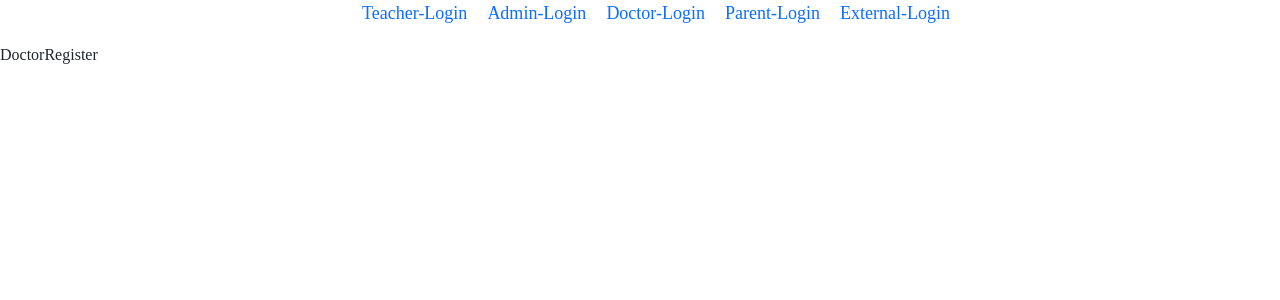
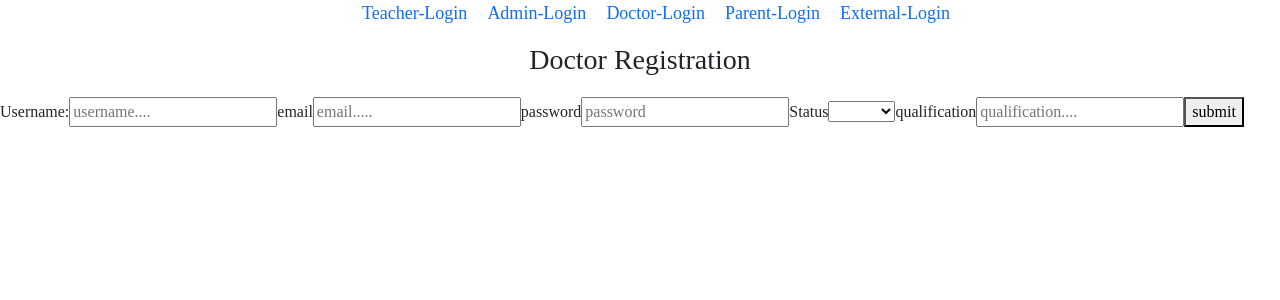
Before and after one commit to ArJuN-888/school-management, a React (Vite) app in the folder Client/: page /Dregister in a window 1280 px wide. Shown: the top 300 px of the page. Built offline with nearby package versions, Linux system fonts and the light colour scheme; no server answers.

Commit message:
worked on doctor

```diff
--- a/Client/src/Components/DoctorRegister.jsx
+++ b/Client/src/Components/DoctorRegister.jsx
@@ -1,7 +1,56 @@
-import React from 'react'
+import axios from 'axios'
+import React, { useContext, useState } from 'react'
+import mycontext from '../Context/Context'
 
 export default function DoctorRegister() {
+
+  const {baseURL}=useContext(mycontext)
+
+  const [doctor,setDoctor]=useState([])
+  console.log("doctors",doctor)
+
+  const [data,setData]=useState({
+    username:"",
+    email:"",
+    password:"",
+    status:"",
+    qualification:""
+  })
+console.log("input values",data)
+  const handleChange=(e)=>{
+      const {name,value}=e.target
+      setData({...data,[name]:value})
+  }
+
+  const handleSubmit= async()=>{
+    try {
+      const response= await axios.post(`${baseURL}/Doctor/register`,data)
+      if(response){
+        console.log(response.data)
+        setDoctor(response.data)
+        alert("doctor Registered Sucessfully")
+      }
+    } catch (error) {
+      console.log(error)
+    }
+  }
   return (
-    <div>DoctorRegister</div>
+    <div>
+      <div className='heading'><h3>Doctor Registration</h3></div>
+
+      <div className='form'>
+        <label>Username:</label>
+        <input type='text' placeholder='username....' name='username' onChange={handleChange}></input>
+        <label>email</label>
+        <input type='email' placeholder='email.....' name='email' onChange={handleChange}></input>
+        <label>password</label>
+        <input type='password' placeholder='password' name='password' onChange={handleChange}></input>
+        <label>Status</label>
+        <select name='status' onChange={handleChange}><option></option><option value="doctor">Doctor</option></select>
+        <label>qualification</label>
+        <input type='text' placeholder='qualification....' name='qualification' onChange={handleChange}></input>
+        <button onClick={handleSubmit}>submit</button>
+      </div>
+    </div>
   )
 }
--- a/Client/src/Components/Navbar.jsx
+++ b/Client/src/Components/Navbar.jsx
@@ -135,6 +135,7 @@ export default function Navbar() {
         <li><Link style={{textDecoration:"none"}} to="/Tregister">Teacher-register</Link></li>
         <li><Link style={{textDecoration:"none"}} to="/Classroom">classroom</Link></li>
         <li><Link style={{textDecoration:"none"}} to="/createAnnouncements">Create Announcements</Link></li>
+        <li><Link style={{textDecoration:"none"}} to="/Dregister">Doctor-Registration</Link></li>
 
         <li><button style={{border:"none",backgroundColor:"transparent"}} onClick={()=>{Logadminout()}}><IoLogOutOutline style={{fontSize:"25px"}}/></button></li>
         </>}
```
Also changed, not shown: 1 other file (tests, documents, lock files or other folders).
